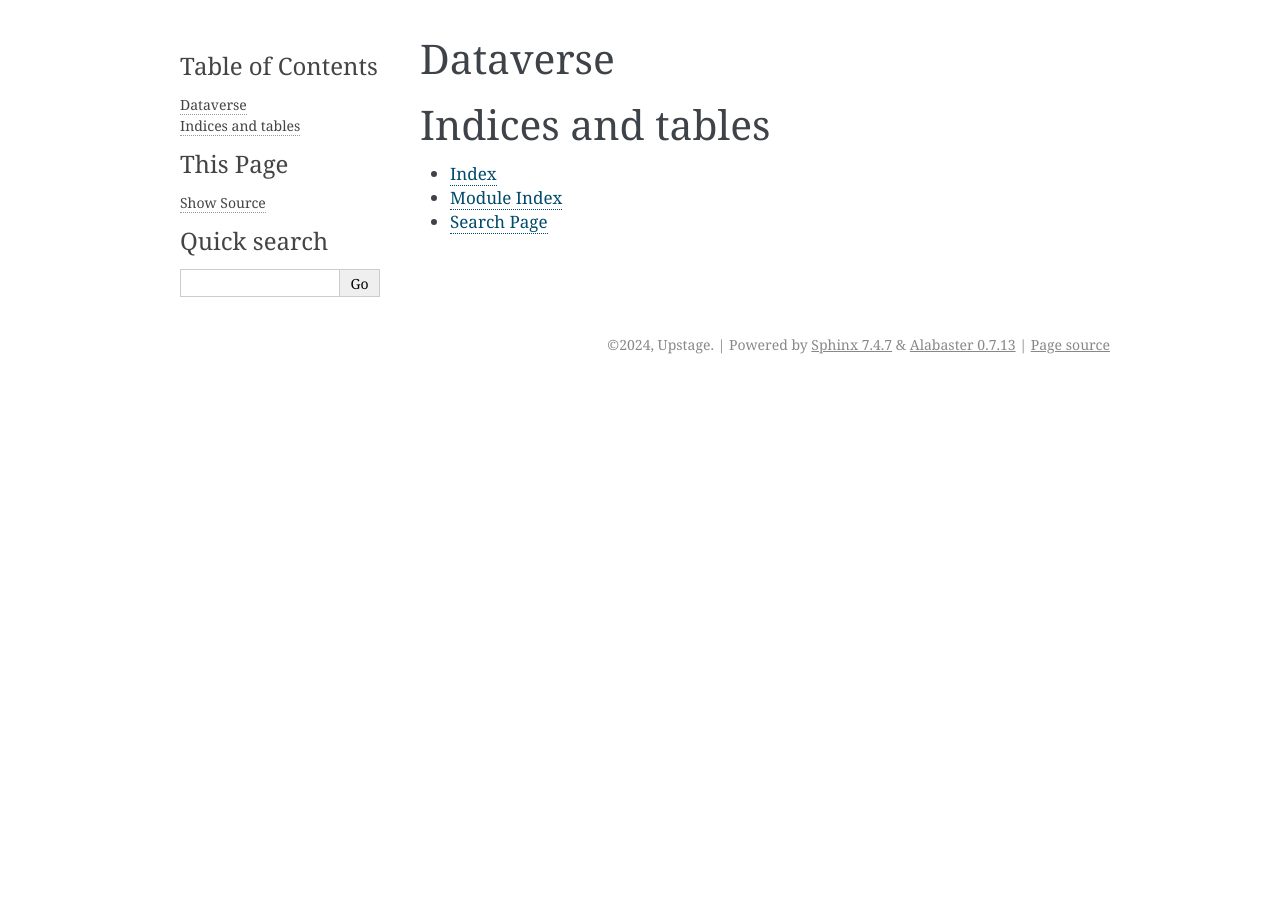
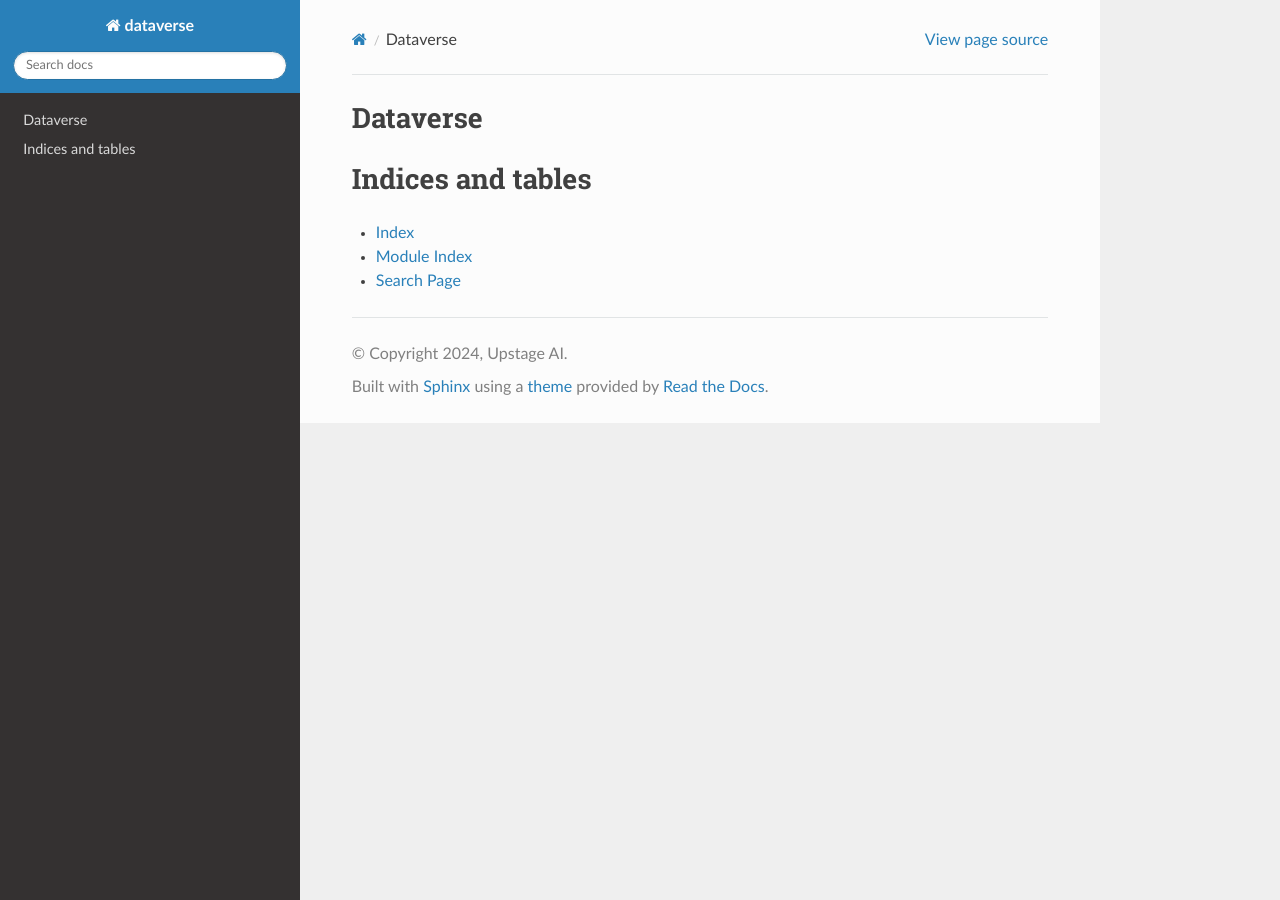
Before and after one commit to UpstageAI/dataverse, a Sphinx documentation site: the page built from docs/source/index.rst, in a window 1280 px wide. Built offline with Sphinx 7.4.7 and the Read the Docs theme 2.0.0, drawn with Linux system fonts in a browser that asks for light colours; pages that are not in the unit, such as notebooks, are missing from menus; part of the change alters nothing that is shown.

Commit message:
add: add extensions, theme setting (#12)

```diff
--- a/docs/source/conf.py
+++ b/docs/source/conf.py
@@ -1,27 +1,65 @@
 # Configuration file for the Sphinx documentation builder.
 #
-# For the full list of built-in configuration values, see the documentation:
+# This file only contains a selection of the most common options. For a full
+# list see the documentation:
 # https://www.sphinx-doc.org/en/master/usage/configuration.html
 
+# -- Path setup --------------------------------------------------------------
+
+# If extensions (or modules to document with autodoc) are in another directory,
+# add these directories to sys.path here. If the directory is relative to the
+# documentation root, use os.path.abspath to make it absolute, like shown here.
+#
+import os
+import sys
+
+sys.path.insert(0, os.path.abspath("../.."))
+sys.path.insert(0, os.path.abspath("../../dataverse"))
+
+
 # -- Project information -----------------------------------------------------
-# https://www.sphinx-doc.org/en/master/usage/configuration.html#project-information
 
 project = "dataverse"
-copyright = "2024, Upstage"
-author = "Upstage"
-release = "1.0"
+copyright = "2024, Upstage AI"
+author = "Upstage AI"
+
+# The full version, including alpha/beta/rc tags
+release = "1.0.0"
+
 
 # -- General configuration ---------------------------------------------------
-# https://www.sphinx-doc.org/en/master/usage/configuration.html#general-configuration
 
-extensions = []
+# Add any Sphinx extension module names here, as strings. They can be
+# extensions coming with Sphinx (named 'sphinx.ext.*') or your custom
+# ones.
+extensions = [
+    "sphinx.ext.autodoc",
+    "sphinx.ext.todo",
+    "sphinx.ext.napoleon",
+    "sphinx.ext.autosummary",
+]
+todo_include_todos = True
+napoleon_google_docstring = True
+napoleon_numpy_docstring = True
 
+# Add any paths that contain templates here, relative to this directory.
 templates_path = ["_templates"]
+
+# List of patterns, relative to source directory, that match files and
+# directories to ignore when looking for source files.
+# This pattern also affects html_static_path and html_extra_path.
 exclude_patterns = []
 
 
 # -- Options for HTML output -------------------------------------------------
-# https://www.sphinx-doc.org/en/master/usage/configuration.html#options-for-html-output
 
-html_theme = "alabaster"
+# The theme to use for HTML and HTML Help pages.  See the documentation for
+# a list of builtin themes.
+
+html_permalinks_icon = "<span>#</span>"
+html_theme = "sphinx_rtd_theme"
+
+# Add any paths that contain custom static files (such as style sheets) here,
+# relative to this directory. They are copied after the builtin static files,
+# so a file named "default.css" will overwrite the builtin "default.css".
 html_static_path = ["_static"]
```
